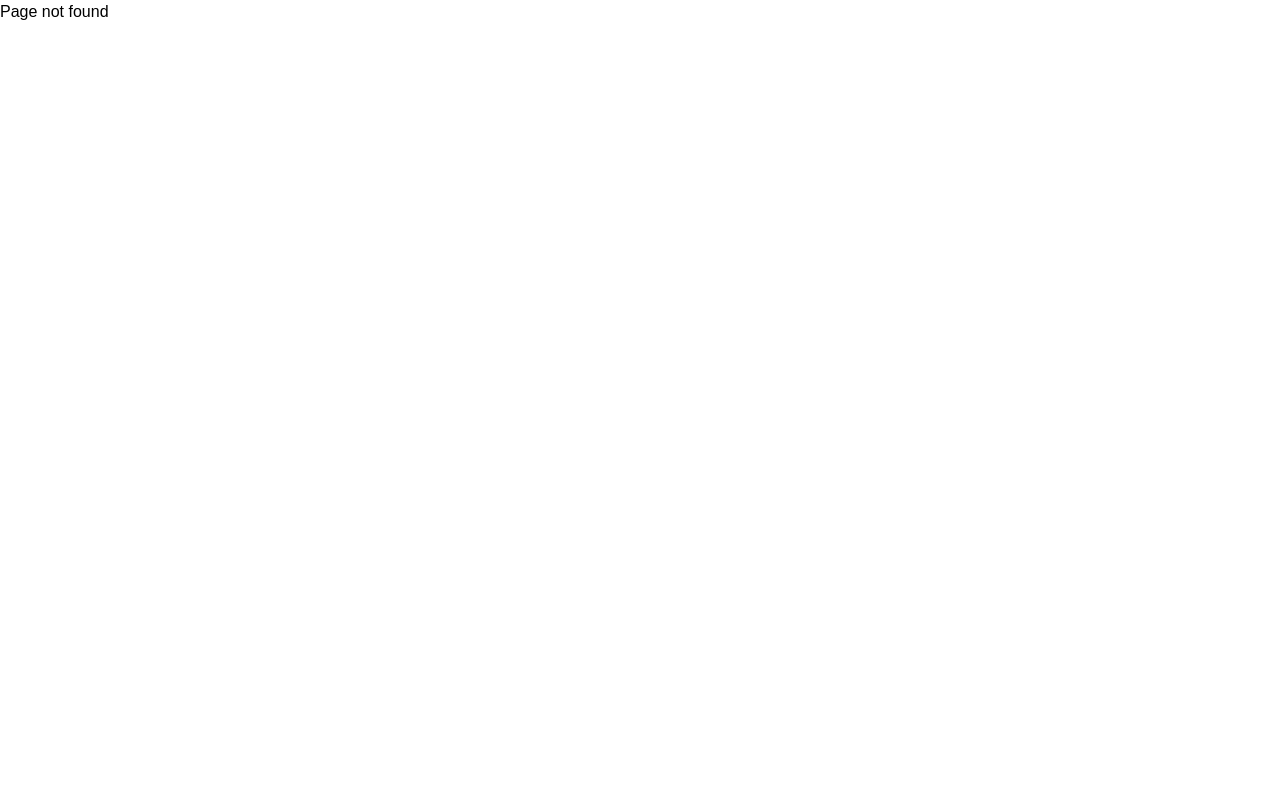
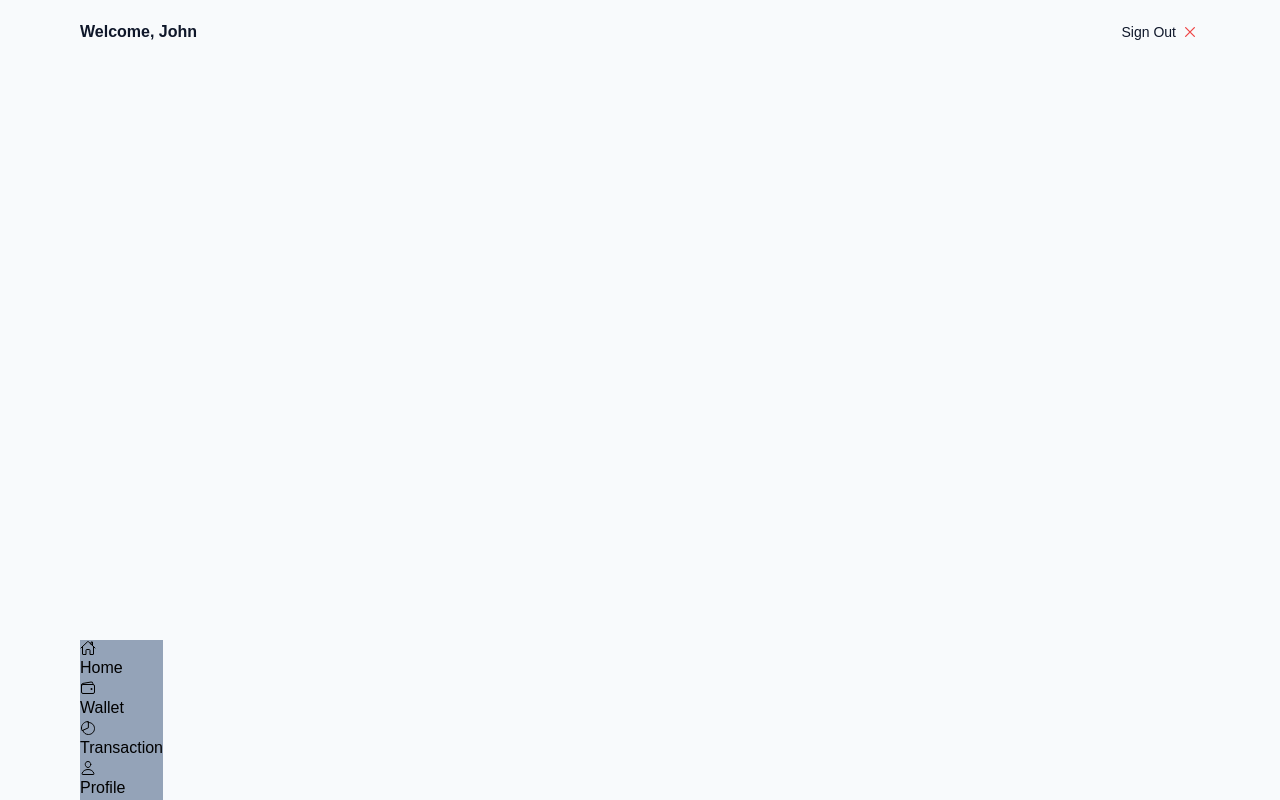
Before and after one commit to Compacttradaing/Compact-Trader, a React (Vite) app: page /app in a window 1280 px wide. Before the commit this address had no page. Built offline with nearby package versions, Linux system fonts and the light colour scheme.

Commit message:
upload dashboard

```diff
--- a/src/App.jsx
+++ b/src/App.jsx
@@ -3,6 +3,8 @@ import { BrowserRouter, Route, Routes } from "react-router-dom";
 import Homepage from "./pages/Homepage";
 import Register from "./pages/Register";
 import Login from "./pages/Login";
+import AppLayout from "./ui/AppLayout";
+import Dashboard from "./pages/Dashboard";
 
 function App() {
   const queryClient = new QueryClient();
@@ -12,6 +14,11 @@ function App() {
       <BrowserRouter>
         <Routes>
           <Route index element={<Homepage />} />
+
+          <Route path="app" element={<AppLayout />}>
+            <Route index element={<Dashboard />} />
+          </Route>
+
           <Route path="register" element={<Register />} />
           <Route path="login" element={<Login />} />
           <Route path="*" element={<h1>Page not found</h1>} />
--- /dev/null
+++ b/src/features/Dashboard/AppNav.jsx
@@ -0,0 +1,35 @@
+import {
+  IoHomeOutline,
+  IoPersonOutline,
+  IoPieChartOutline,
+  IoWalletOutline,
+} from "react-icons/io5";
+
+import { NavLink } from "react-router-dom";
+
+function AppNav() {
+  return (
+    <nav className="fixed bottom-0 bg-slate-400">
+      <ul>
+        <NavLink to="home">
+          <IoHomeOutline />
+          <span>Home</span>
+        </NavLink>
+        <NavLink to="wallet">
+          <IoWalletOutline />
+          <span>Wallet</span>
+        </NavLink>
+        <NavLink to="transaction">
+          <IoPieChartOutline />
+          <span>Transaction</span>
+        </NavLink>
+        <NavLink to="profile">
+          <IoPersonOutline />
+          <span>Profile</span>
+        </NavLink>
+      </ul>
+    </nav>
+  );
+}
+
+export default AppNav;
--- /dev/null
+++ b/src/features/Dashboard/Header.jsx
@@ -0,0 +1,15 @@
+import { IoCloseOutline } from "react-icons/io5";
+
+function Header() {
+  return (
+    <header className="flex items-center justify-between">
+      <h1 className="font-semibold text-slate-900">Welcome, John</h1>
+      <button className="flex items-center justify-center gap-1">
+        <span className="text-sm text-slate-900">Sign Out</span>{" "}
+        <IoCloseOutline className="text-red-500 text-xl" />
+      </button>
+    </header>
+  );
+}
+
+export default Header;
--- /dev/null
+++ b/src/pages/Dashboard.jsx
@@ -0,0 +1,5 @@
+function Dashboard() {
+  return <div></div>;
+}
+
+export default Dashboard;
--- a/src/pages/Login.jsx
+++ b/src/pages/Login.jsx
@@ -6,8 +6,8 @@ import Input from "../ui/Input";
 function Login() {
   return (
     <>
-      <div className="bg-[url('../../public/images/backgroundPatern.png')] bg-indigo-900 bg-blend-multiply h-screen w-screen flex justify-center gap-20 items-center px-5 sm:px-40">
-        <form className="bg-slate-50 py-7 px-7 w-full drop-shadow-xl rounded-md">
+      <div className="bg-[url('./images/backgroundPatern.png')] bg-indigo-900 bg-blend-multiply h-screen w-screen flex justify-center gap-20 items-center px-5 sm:px-40">
+        <form className="bg-slate-50 py-7 px-7 w-full sm:w-96 drop-shadow-xl rounded-md">
           <FormRow>
             <Input type="email" placeholder="Email Address" />
           </FormRow>
--- /dev/null
+++ b/src/ui/AppLayout.jsx
@@ -0,0 +1,17 @@
+import { Outlet } from "react-router-dom";
+import Header from "../features/Dashboard/Header";
+import AppNav from "../features/Dashboard/AppNav";
+
+function AppLayout() {
+  return (
+    <div className="bg-slate-50 w-screen h-screen px-20 pt-5">
+      <Header />
+      <main>
+        <Outlet />
+      </main>
+      <AppNav />
+    </div>
+  );
+}
+
+export default AppLayout;
```
